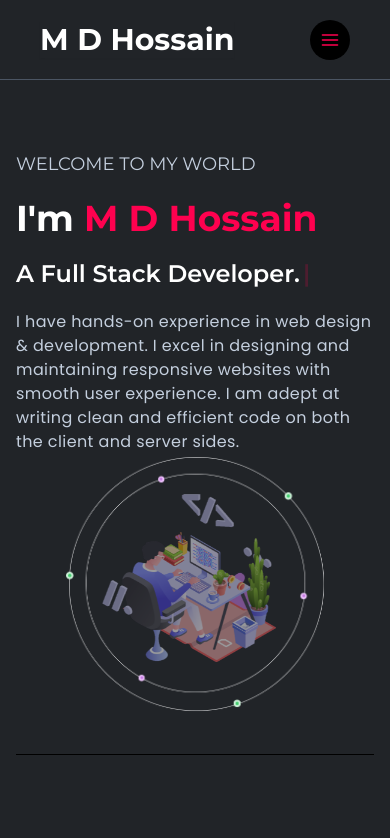
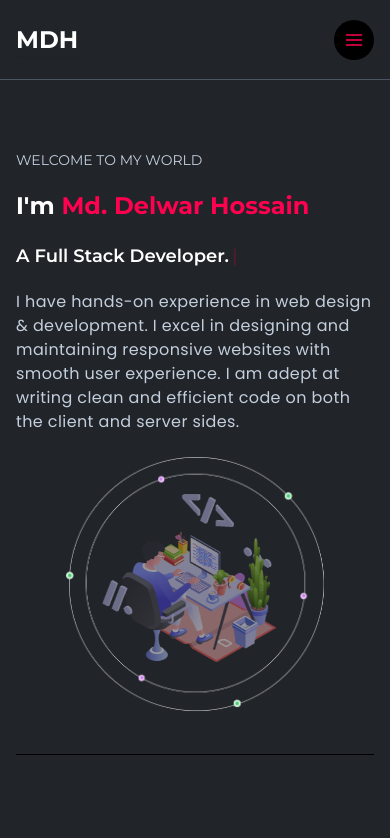
Before and after one commit to delwar-bscse/Delwar-Portfolio, a React (Vite) app: page / in a window 390 px wide. Shown: the top 838 px of the page. Built offline with nearby package versions, Linux system fonts and the light colour scheme.

Commit message:
Correction of some UI/UX issue

```diff
--- a/index.html
+++ b/index.html
@@ -4,7 +4,7 @@
     <meta charset="UTF-8" />
     <link rel="icon" type="image/svg+xml" href="/Delwar.png" />
     <meta name="viewport" content="width=device-width, initial-scale=1.0" />
-    <title>M D Hossain</title>
+    <title>Md. Delwar Hossain</title>
   </head>
   <body>
     <div id="root"></div>
--- a/src/components/banner/LeftBanner.jsx
+++ b/src/components/banner/LeftBanner.jsx
@@ -12,13 +12,13 @@ const LeftBanner = () => {
     });
 
   return (
-    <div className="w-full lgl:w-1/2 flex flex-col gap-20">
+    <div className="w-full lgl:w-1/2 flex flex-col gap-20 max-lg:pb-5">
       <div className="flex flex-col gap-5">
-        <h4 className=" text-lg font-normal">WELCOME TO MY WORLD</h4>
-        <h1 className="text-4xl lg:text-6xl font-bold text-white">
-          I'm <span className="text-designColor capitalize">M D Hossain</span>
+        <h4 className=" lg:text-lg text-sm font-normal">WELCOME TO MY WORLD</h4>
+        <h1 className="text-2xl lg:text-4xl font-bold text-white">
+          I'm <span className="text-designColor capitalize">Md. Delwar Hossain</span>
         </h1>
-        <h2 className="text-2xl lg:text-4xl font-semibold lg:font-bold text-white">
+        <h2 className="text-lg lg:text-2xl font-semibold lg:font-bold text-white">
           A <span>{text}</span>
           <Cursor
             cursorBlinking="false"
--- a/src/components/navbar/Navbar.jsx
+++ b/src/components/navbar/Navbar.jsx
@@ -10,7 +10,7 @@ const Navbar = () => {
   const [showMenu, setShowMenu]=useState(false);
 
   return (
-    <div className="w-full px-10 h-20 fixed top-0 left-0 z-50 bg-bodyColor mx-auto flex justify-between items-center font-titleFont border-b-[1px] border-b-gray-600">
+    <div className="w-full mx-auto px-4 lg:px-10 h-20 fixed top-0 left-0 z-50 bg-bodyColor flex justify-between items-center font-titleFont border-b-[1px] border-b-gray-600">
       <div className='flex items-end gap-3'>
         <Link
           to="about"
@@ -18,9 +18,9 @@ const Navbar = () => {
           smooth={true}
           offset={-70}
           duration={500}
-          className='font-titleFont text-white text-3xl font-bold shadow-sm cursor-pointer'
+          className='font-titleFont text-white text-2xl lg:text-3xl font-bold shadow-sm cursor-pointer'
         >
-            M D Hossain
+            MDH
         </Link>
       </div>
       <div>
```
